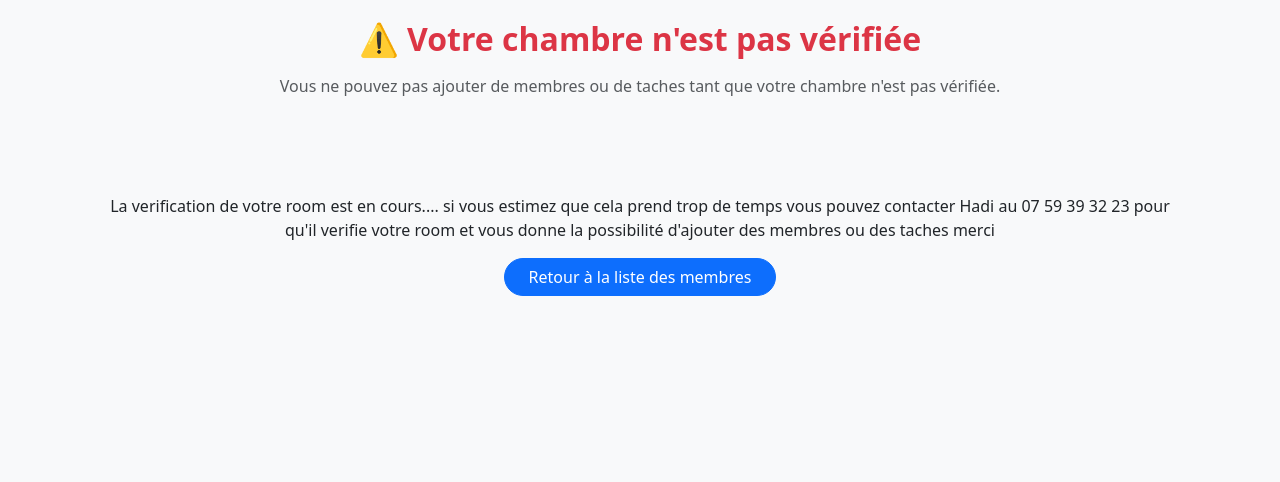
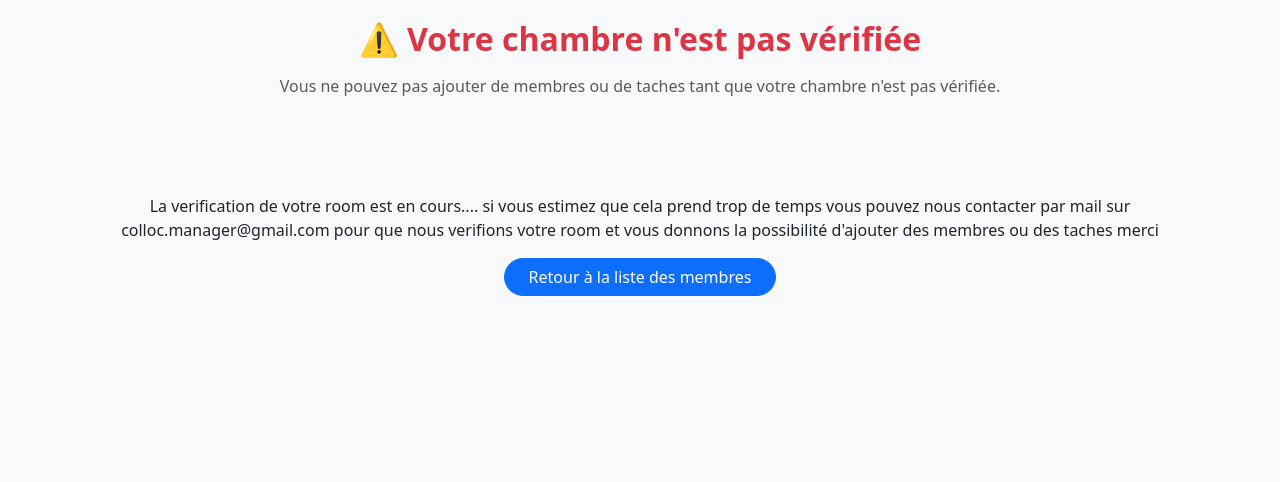
Before and after one commit to collocmanager-coder/colloc-manager, a Django app: page /rom/not/verified/ in a window 1280 px wide. Shown: the part 148-630 px from the top of the page. Run offline with Django 5.2, Linux system fonts and the light colour scheme.

Commit message:
feat last changes

```diff
--- a/templates/users/help.html
+++ b/templates/users/help.html
@@ -117,6 +117,9 @@
             Tout est clair, fluide et collaboratif.
 
             Et pour le titulaire si il se supprime par accident c'est normal. Il doit etre prudent pour ne pas se faire supprimer lui-meme
+
+            Et aussi pour tout souci que vous rencontrez ou pour toutes idees que vous souhaitez nous proposer veuillez nous contacter sur colloc.manager@gmail.com et nous nous ferons une joie d'en parler avec vous
+
         </p>
     </div>
 </div>
--- a/templates/users/room_not_verified.html
+++ b/templates/users/room_not_verified.html
@@ -6,7 +6,7 @@
 <div class="container py-5 text-center">
     <h2 class="text-danger fw-bold mb-3">⚠️ Votre chambre n'est pas vérifiée</h2>
     <p class="text-muted mb-4">Vous ne pouvez pas ajouter de membres ou de taches tant que votre chambre n'est pas vérifiée.</p><br><br><br>
-    <p>La verification de votre room est en cours.... si vous estimez que cela prend trop de temps vous pouvez contacter Hadi au 07 59 39 32 23 pour qu'il verifie votre room et vous donne la possibilité d'ajouter des membres ou des taches merci</p>
+    <p>La verification de votre room est en cours.... si vous estimez que cela prend trop de temps vous pouvez nous contacter par mail sur colloc.manager@gmail.com pour que nous verifions votre room et vous donnons la possibilité d'ajouter des membres ou des taches merci</p>
 
     <a href="{% url 'list_members' %}" class="btn btn-primary rounded-pill px-4">Retour à la liste des membres</a>
 </div>
```
